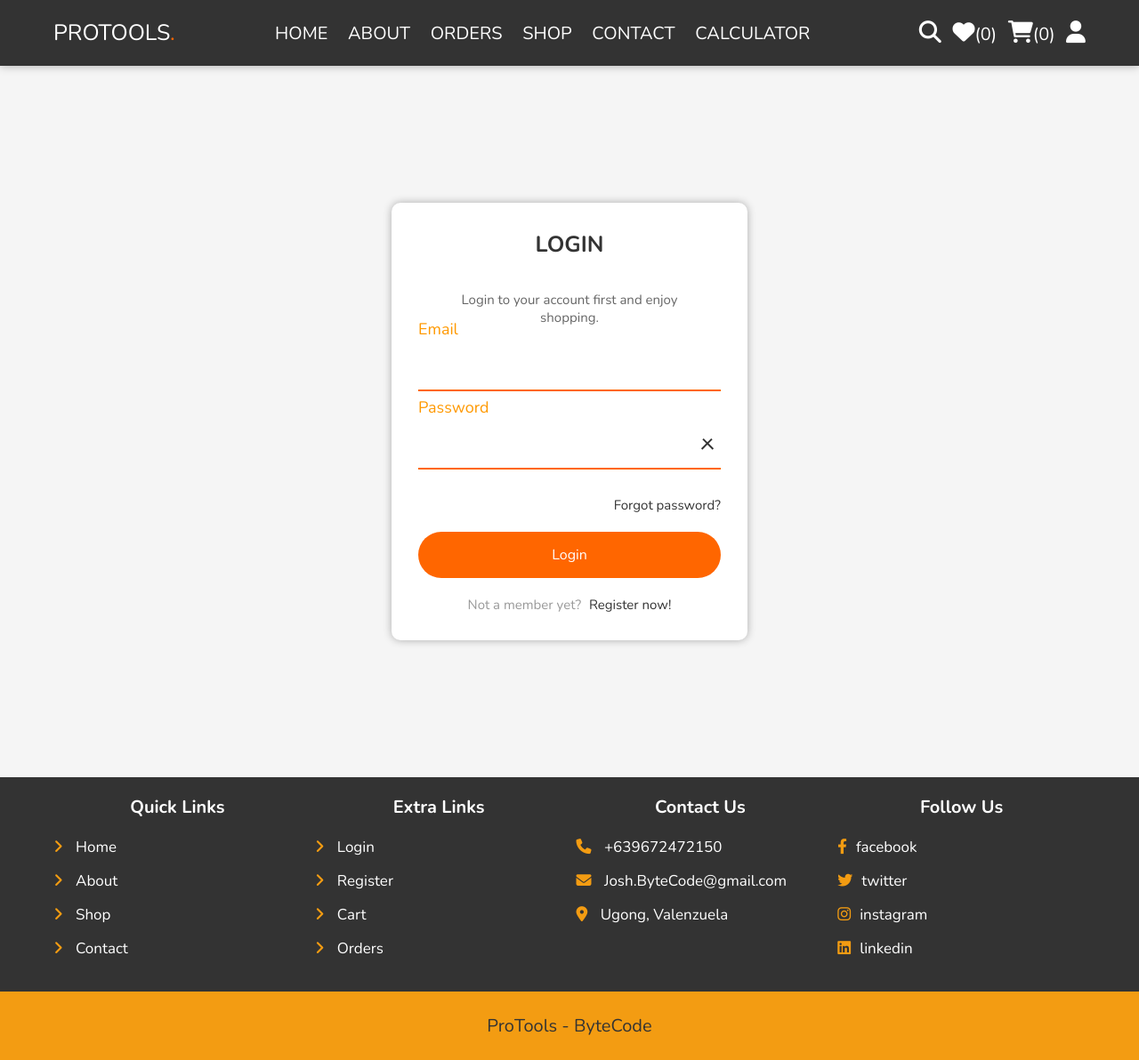
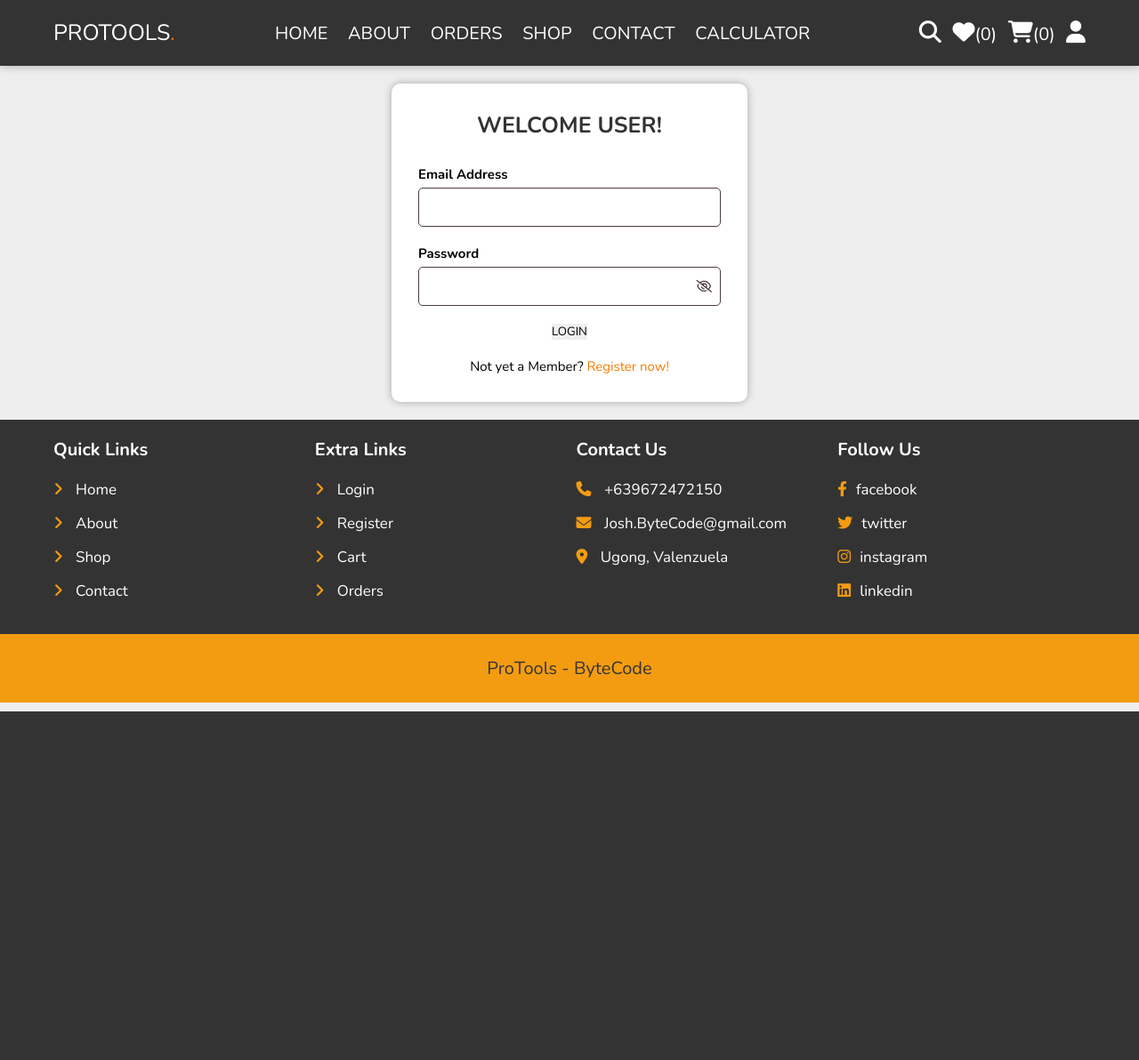
Before and after one commit to jshlrncfblln/protools-hardware-store-website, a PHP site: page /protools-store/user_login.php in a window 1280 px wide. Shown: the whole page at 89% size. After the commit the page ends 800 px from the top, so only its background shows below. Run offline with PHP 8.4, Linux system fonts and the light colour scheme; data that the repository does not hold is empty; some libraries are stand-ins or nearby versions.

Commit message:
register, login, and verify

```diff
--- a/css/index-style.css
+++ b/css/index-style.css
@@ -1,3 +1,10 @@
+:root{
+  --brand-color: #f57c00;
+  --brand-light-color: #ff9900;
+  --light-color: #f1f1f1;
+  --dark: #4C3D3D;
+}
+
 * {
   box-sizing: border-box;
 }
@@ -9,78 +16,79 @@
 }
 
 .container {
-display: flex;
-justify-content: center;
-align-items: center;
-height: 100vh;
-background-color: #f5f5f5;
+  max-width: 600px;
+  margin: 0 auto;
+  padding: 20px;
 }
 
 form {
-display: flex;
-flex-direction: column;
+  background-color: var(--light-color);
+  padding: 20px;
 }
 
-h3 {
-margin: 0 0 20px;
+h2 {
   text-align: center;
-color: #333;
+  margin-top: 0;
 }
 
 .input-field {
-position: relative;
-margin-bottom: 30px;
+  margin-bottom: 20px;
 }
 
-input {
+label {
+  display: block;
+  font-weight: bold;
+  margin-bottom: 5px;
+  text-align: left;
+  font-size: 15px;
+}
+
+input[type="text"],
+input[type="email"],
+input[type="password"] {
+  width: 100%;
+  padding: 10px;
+  border: 1px solid var(--dark);
+  border-radius: 5px;
+  font-size: 16px;
+}
+
+button[type="submit"] {
+  background-color: var(--brand-color);
+  color: var(--light-color);
+  padding: 10px 20px;
   border: none;
-border-bottom: 2px solid #ff6600;
-outline: none;
-padding: 16px 0;
-font-size: 18px;
+  border-radius: 5px;
+  font-size: 16px;
+  cursor: pointer;
   width: 100%;
 }
 
-input:focus {
-border-bottom: 2px solid #ff9900;
+button[type="submit"]:hover {
+  background-color: var(--brand-light-color);
 }
 
-input[type="submit"] {
-padding: 16px 32px;
-background-color: #ff9900;
-border: none;
-color: #fff;
-font-size: 18px;
-border-radius: 5px;
-cursor: pointer;
-transition: background-color 0.3s ease;
+.register-now {
+  text-align: center;
+  margin-top: 20px;
+  font-size: 15px;
 }
 
-input[type="submit"]:hover {
-  background-color: #f57c00;
+.register-now a {
+  color: var(--brand-color);
+  text-decoration: none;
 }
 
-.label-container {
-  position: relative;
+.register-now a:hover {
+  text-decoration: underline;
+  color: var(--brand-light-color);
 }
 
-label {
-  position: absolute;
-  top: 50%;
-  left: 0;
-  font-size: 20px;
-  color: #999;
-  transition: all 0.2s ease;
-  transform: translateY(-50%);
-  pointer-events: none;
+.user-header, .footer {
+  position: relative;
+  z-index: 1;
 }
 
-input:focus ~ label, input:not(:placeholder-shown) ~ label {
-  font-size: 18px;
-  top: 0;
-  transform: translateY(-100%);
-  color: #ff9900;
-}
 .show-hide {
   position: absolute;
   top: 50%;
@@ -94,59 +102,26 @@
   cursor: pointer;
 }
 
-.show-hide::before,
-.show-hide::after {
-  content: "";
-  position: absolute;
-  width: 16px;
-  height: 2px;
-  background-color: #333;
-  top: 50%;
-  transform: translateY(-50%);
-  }
-.show-hide::before {
-  left: 7px;
-  transform: rotate(45deg) translateY(-50%);
+.password-toggle {
+  position: relative;
 }
 
-.show-hide::after {
-  right: 7px;
-  transform: rotate(-45deg) translateY(-50%);
+.password-toggle i {
+  position: absolute;
+  top: 50%;
+  right: 10px;
+  cursor: pointer;
+  transform: translateY(-50%);
+  color: var(--dark);
+  font-size: 14px;
 }
 
-.forgot-password {
-text-align: right;
-margin-bottom: 20px;
-font-size: 15px;
+.toggle-password:before {
+  font-family: "Font Awesome 5 Free";
+  font-weight: 900;
+  content: "\f06e";
 }
 
-a {
-color: #333;
-text-decoration: none;
+.toggle-password.fa-eye:before {
+  content: "\f070";
 }
-
-button[type="submit"] {
-  background-color: #ff6600;
-  color: #fff;
-  border: none;
-  border-radius: 30px;
-  font-size: 16px;
-  cursor: pointer;
-  padding: 15px 0;
-  transition: all 0.2s ease;
-}
-
-button[type="submit"]:hover {
-background-color: #ff9900;
-}
-
-.register-now {
-text-align: center;
-margin-top: 20px;
-font-size: 15px;
-}
-
-.register-now span {
-color: #999;
-margin-right: 5px;
-}
--- a/css/register-style.css
+++ b/css/register-style.css
@@ -234,7 +234,7 @@
 }
 
 .captcha-container {
-  display: flex;
+  display: none;
   flex-direction: column;
   align-items: center;
   gap: 20px;
--- a/user_login.php
+++ b/user_login.php
@@ -1,37 +1,39 @@
 <?php
-
 include 'components/connect.php';
-
 session_start();
-
-if(isset($_SESSION['user_id'])){
+if (isset($_SESSION['user_id'])) {
    $user_id = $_SESSION['user_id'];
-}else{
+} else {
    $user_id = '';
 };
-
-if(isset($_POST['submit'])){
+if (isset($_POST['submit'])) {
 
    $email = $_POST['email'];
    $email = filter_var($email, FILTER_SANITIZE_STRING);
    $pass = sha1($_POST['password']);
    $pass = filter_var($pass, FILTER_SANITIZE_STRING);
 
-   $select_user = $conn->prepare("SELECT * FROM `users` WHERE email = ? AND password = ?");
-   $select_user->execute([$email, $pass]);
+   $select_user = $conn->prepare("SELECT * FROM `users` WHERE email = ?");
+   $select_user->execute([$email]);
    $row = $select_user->fetch(PDO::FETCH_ASSOC);
 
-   if($select_user->rowCount() > 0){
+   if ($select_user->rowCount() > 0) {
+      if ($row['email_verified'] == 1) {
+         // Email is verified, proceed with login
+         if ($row['password'] === $pass) {
             $_SESSION['user_id'] = $row['id'];
-      header('location:home.php');
-   }else{
-      $message[] = 'incorrect username or password!';
+            header('location: home.php');
+         } else {
+            $message[] = 'Incorrect username or password!';
          }
-
+      } else {
+         $message[] = 'Please verify your email before logging in. Check your inbox for the verification email.';
       }
-
+   } else {
+      $message[] = 'Incorrect username or password!';
+   }
+}
 ?>
-
 <!DOCTYPE html>
 <html lang="en">
 <head>
@@ -41,8 +43,9 @@
    <title>Login - ProTools</title>
    <link rel="shorcut icon" type="x-icon" href="images/protools-logo.png" sizes="16x16 32x32 48x48">
    <!-- font awesome cdn link  -->
-   <link rel="stylesheet" href="https://cdnjs.cloudflare.com/ajax/libs/font-awesome/6.1.1/css/all.min.css">
-
+   <link rel="stylesheet" href="https://cdnjs.cloudflare.com/ajax/libs/font-awesome/6.4.0/css/all.min.css" integrity="sha512-iecdLmaskl7CVkqkXNQ/ZH/XLlvWZOJyj7Yy7tcenmpD1ypASozpmT/E0iPtmFIB46ZmdtAc9eNBvH0H/ZpiBw==" crossorigin="anonymous" referrerpolicy="no-referrer" />
+   <!-- Custom font link -->
+   <link href="https://fonts.googleapis.com/css2?family=Roboto+Mono:wght@500&display=swap" rel="stylesheet" />
    <!-- custom css file link  -->
    <link rel="stylesheet" href="css/style.css">
    <link rel="stylesheet" href="css/index-style.css">
@@ -50,36 +53,53 @@
 </head>
 <body>
 
+<div class="user-header">
    <?php include 'components/user_header.php'; ?>
+</div>
 <div class="container">
    <div class="form-container">
       <form action="" method="post">
-          <h3>Login</h3>
-          <p>Login to your account first and enjoy shopping.</p>
+         <h3>Welcome User!</h3>
+         <br><br>
          <div class="input-field">
-            <input type="email" name="email" id="email" required oninput="this.value = this.value.replace(/\s/g, '')">
-            <label for="username">Email</label>
+            <label for="email">Email Address</label>
+            <input type="email" name="email" id="email" required>
          </div>
          <div class="input-field">
-            <input type="password" name="password" id="password" required oninput="this.value = this.value.replace(/\s/g, '')">
             <label for="password">Password</label>
-            <span class="show-hide" onclick="showHidePassword()"></span>
+            <div class="password-toggle">
+               <input type="password" name="password" id="password" required>
+               <i class="far fa-eye-slash toggle-pssword" aria-hidden="true" onclick="togglePasswordVisibility(this)"></i>
             </div>
-          <div class="forgot-password">
-            <a href="#">Forgot password?</a>
          </div>
-          <button type="submit" name="submit" id="submit">Login</button>
+         <div class="input-field">
+            <input type="submit" value="LOGIN" id="login-btn">
+         </div>
          <div class="register-now">
-            <span>Not a member yet?</span> <a href="user_register.php">Register now!</a>
+            <span>Not yet a Member? </span> <a href="user_register.php">Register now!</a>
          </div>
       </form>
    </div>
 </div>
-
+<div class="footer">
    <?php include 'components/footer.php'; ?>
+</div>
 
 <script src="js/script.js"></script>
-<script src="js/index.js"></script>
+<script>
+   function togglePasswordVisibility(icon) {
+      var passwordField = icon.previousElementSibling;
+      if (passwordField.type === 'password') {
+         passwordField.type = 'text';
+         icon.classList.remove('fa-eye-slash');
+         icon.classList.add('fa-eye');
+      } else {
+         passwordField.type = 'password';
+         icon.classList.add('fa-eye-slash');
+         icon.classList.remove('fa-eye');
+      }
+   }
+</script>
 
 </body>
 </html>
--- a/verify.php
+++ b/verify.php
@@ -5,7 +5,7 @@
 
 // Check if user is logged in, if not redirect to login page
 if(!isset($_SESSION['user_id'])){
-   header("location: login.php");
+   header("location: user_login.php");
    exit();
 }
 
@@ -19,7 +19,7 @@
 
 // Check if user has already verified their email
 if($user_data['email_verified'] == 1){
-   header("location: dashboard.php");
+   header("location: home.php");
    exit();
 }
 
@@ -37,7 +37,7 @@
         $update_user->execute([$user_id]);
 
         // Redirect to dashboard page
-        header("location: dashboard.php");
+        header("location: home.php");
         exit();
     }
 }
```
Also changed, not shown: user_register.php (+13 -11 lines). Lines whose indentation alone changed are shown as unchanged.
